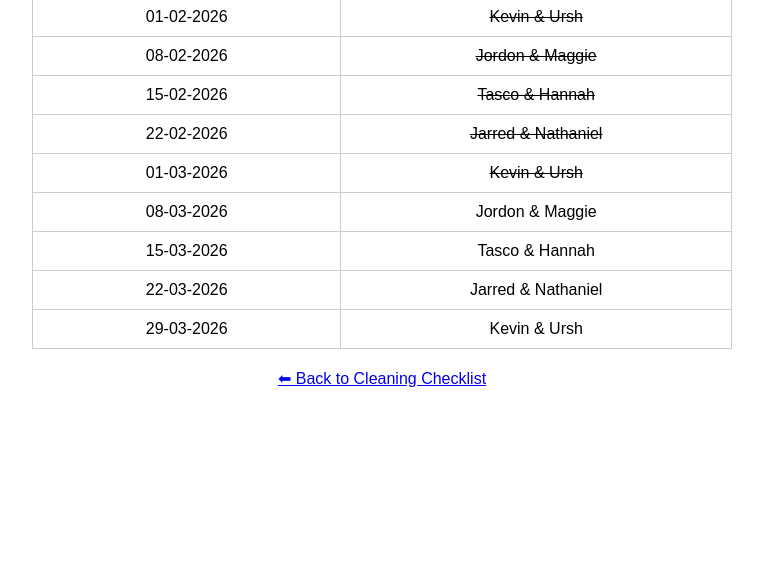
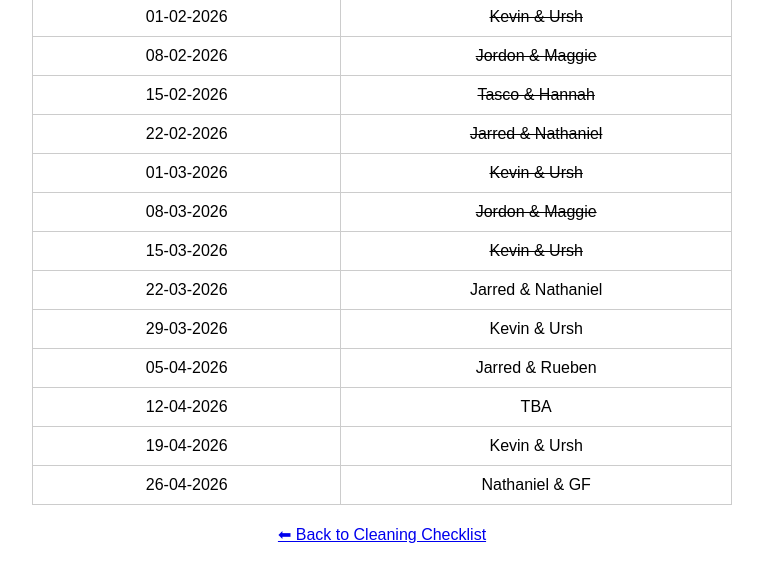
Before and after one commit to blueskyranger/HRBCleaningV2, a plain HTML site: page schedule.html in a window 1280 px wide. Shown: the part 142-724 px from the top of the page, without its empty margins (258-1021 px from the left). Drawn offline with Linux system fonts and the light colour scheme.

Commit message:
update schedule March_April

```diff
--- a/schedule.html
+++ b/schedule.html
@@ -75,11 +75,11 @@
       </tr>
       <tr>
         <td>08-03-2026</td>
-        <td>Jordon & Maggie</td>
+        <td><s>Jordon & Maggie</s></td>
       </tr>
       <tr>
         <td>15-03-2026</td>
-        <td>Tasco & Hannah</td>
+        <td><s>Kevin & Ursh</s></td>
       </tr>
       <tr>
         <td>22-03-2026</td>
@@ -89,6 +89,22 @@
         <td>29-03-2026</td>
         <td>Kevin & Ursh</td>
       </tr>
+            <tr>
+        <td>05-04-2026</td>
+        <td>Jarred & Rueben</td>
+      </tr>
+      <tr>
+        <td>12-04-2026</td>
+        <td>TBA</td>
+      </tr>
+      <tr>
+        <td>19-04-2026</td>
+        <td>Kevin & Ursh</td>
+      </tr>
+            <tr>
+        <td>26-04-2026</td>
+        <td>Nathaniel & GF</td>
+      </tr>
       <!-- Add more rows as needed -->
     </tbody>
   </table>
```
